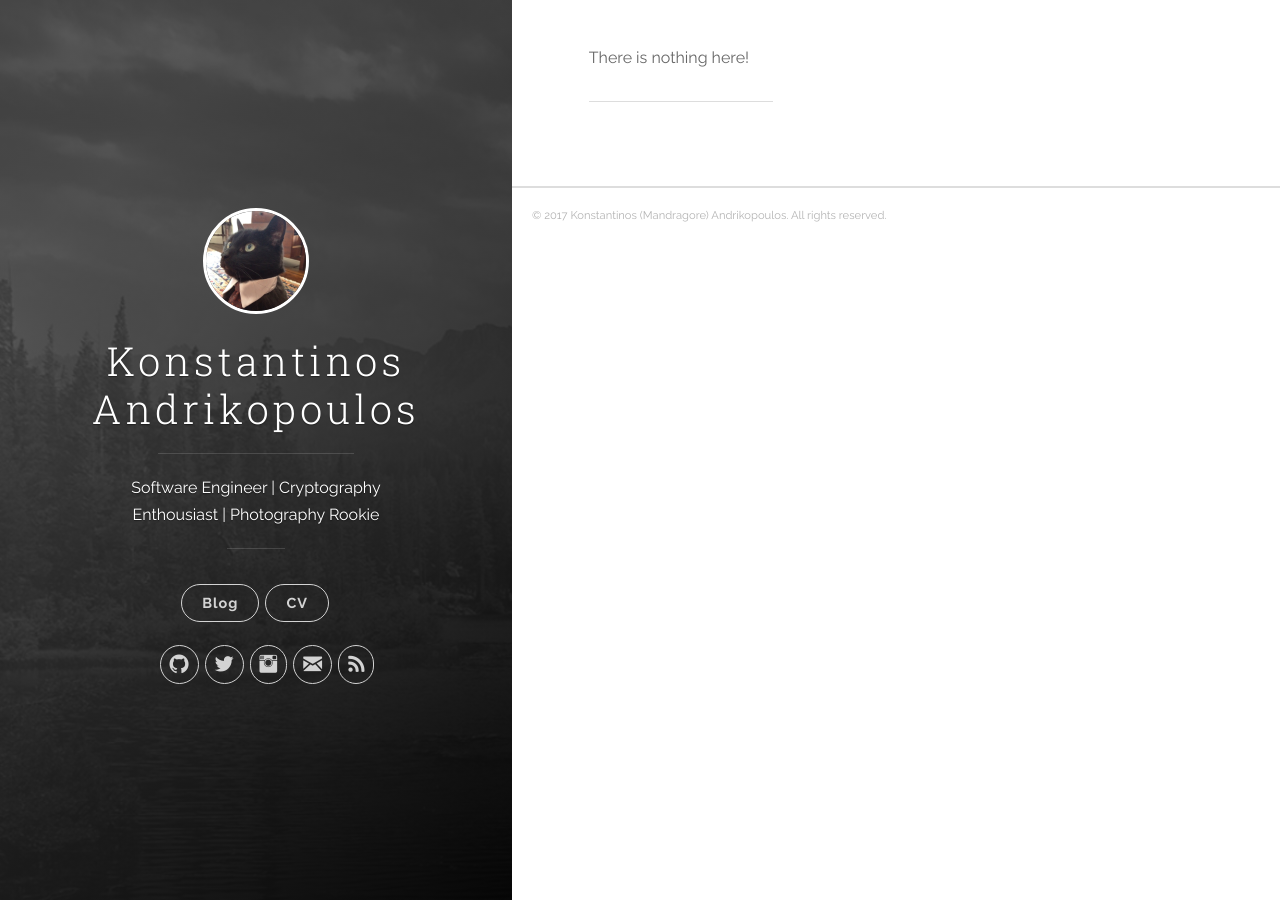
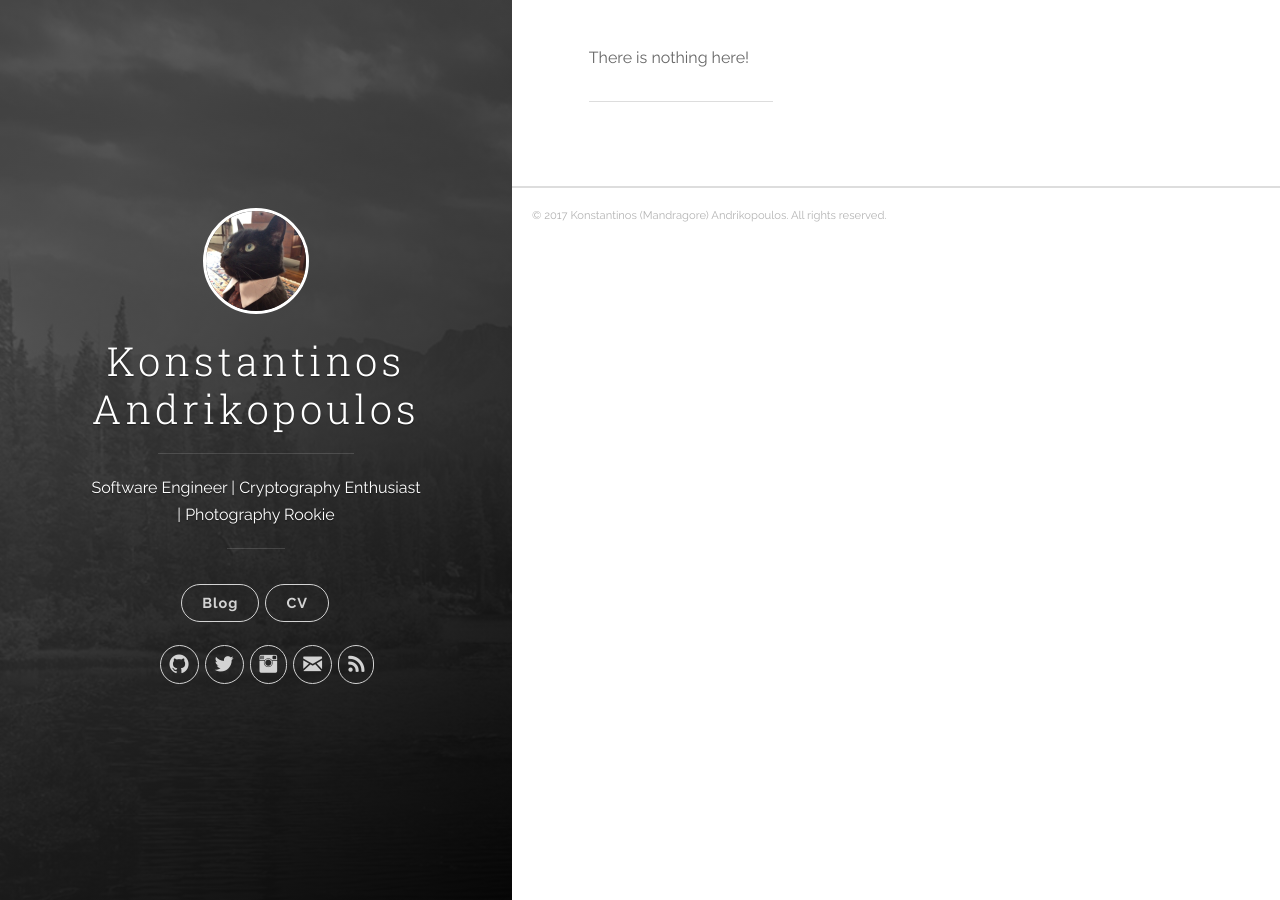
Before and after one commit to Mandragorian/mandragorian.github.io, a Jekyll site: the page built from index.html, in a window 1280 px wide. Built offline with Jekyll 4.4.1, drawn with Linux system fonts in a browser that asks for light colours; nearby versions of some CDN libraries; the list of posts is cut into pages by our own code.

Commit message:
Fix typo

```diff
--- a/_config.yml
+++ b/_config.yml
@@ -1,6 +1,6 @@
 # Site settings
 title: Konstantinos Andrikopoulos
-description: 'Software Engineer | Cryptography Enthousiast | Photography Rookie'
+description: 'Software Engineer | Cryptography Enthusiast | Photography Rookie'
 url: 'http://github.mandragore.xyz'
 baseurl: ''
 # google_analytics: 'UA-XXXXXX-X'
```
